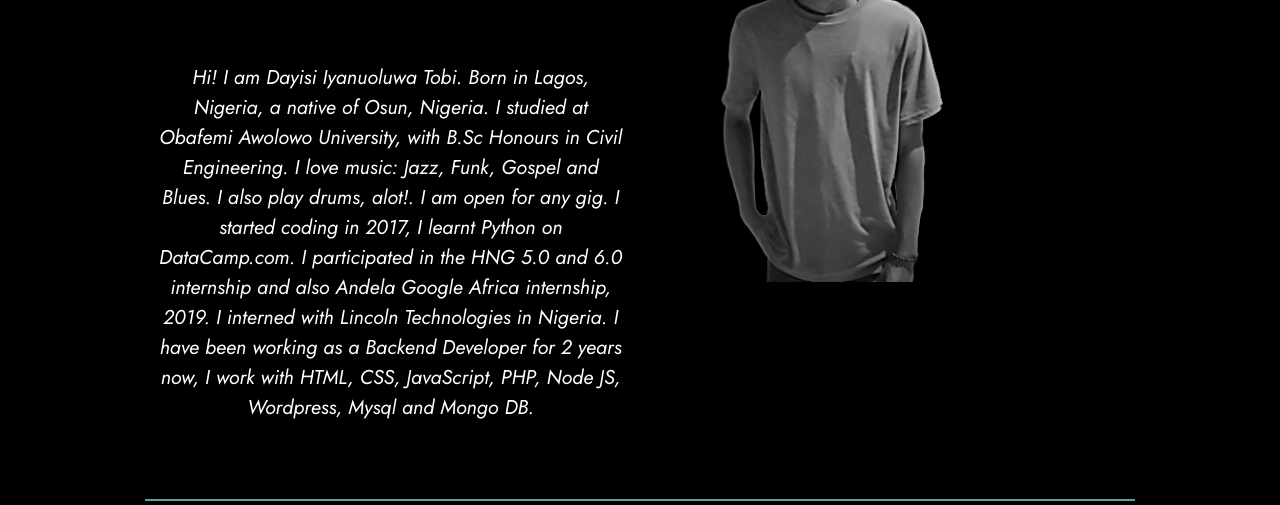
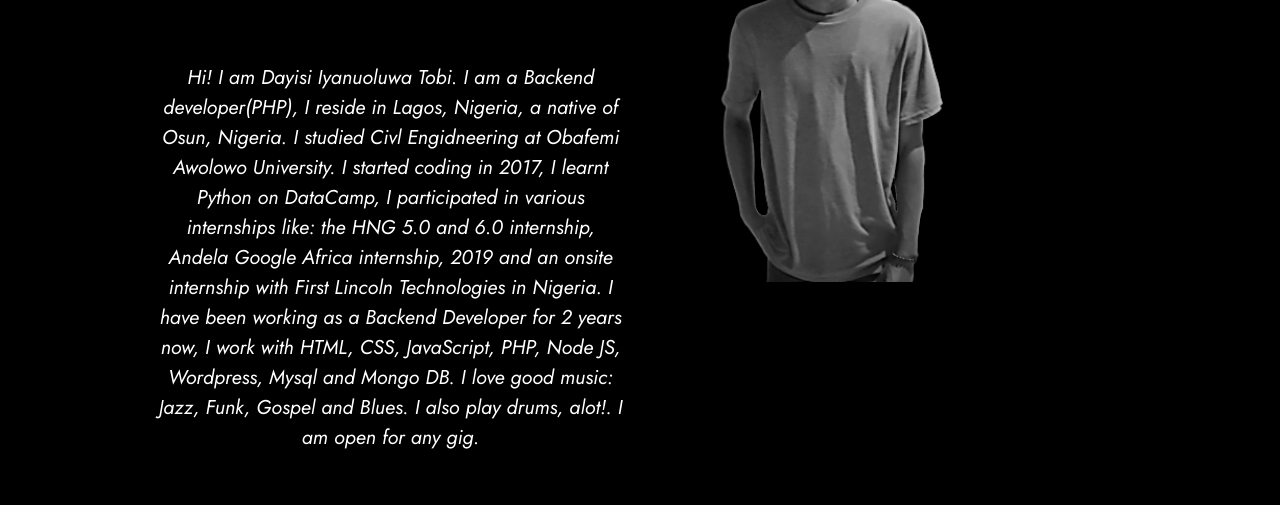
Before and after one commit to Thobeats/profile, a plain HTML site: page index.html in a window 1280 px wide. Shown: the part 266-771 px from the top of the page. Drawn offline with nearby package versions, Linux system fonts and the light colour scheme; a web font is replaced by a local one.

Commit message:
new intro

```diff
--- a/index.html
+++ b/index.html
@@ -53,13 +53,13 @@
 
                 <div class="note">
                     <p>
-                        Hi! I am Dayisi Iyanuoluwa Tobi.
-                        Born in Lagos, Nigeria, a native of Osun, Nigeria.
-                        I studied at Obafemi Awolowo University, with B.Sc Honours in Civil Engineering.
-                        I love music: Jazz, Funk, Gospel and Blues. I also play drums, alot!. I am open for any gig.
-                        I started coding in 2017, I learnt Python on DataCamp.com. I participated in the HNG 5.0 and 6.0 internship and also Andela Google Africa
-                        internship, 2019. I interned with Lincoln Technologies in Nigeria. I have been working as a Backend Developer for 2 years now, I work with HTML, CSS, JavaScript,
+                        Hi! I am Dayisi Iyanuoluwa Tobi. I am a Backend developer(PHP), I reside
+                        in Lagos, Nigeria, a native of Osun, Nigeria.
+                        I studied Civl Engidneering at Obafemi Awolowo University.
+                        I started coding in 2017, I learnt Python on DataCamp, I participated in various internships like: the HNG 5.0 and 6.0 internship, Andela Google Africa
+                        internship, 2019 and an onsite internship with First Lincoln Technologies in Nigeria. I have been working as a Backend Developer for 2 years now, I work with HTML, CSS, JavaScript,
                         PHP, Node JS, Wordpress, Mysql and Mongo DB.
+                        I love good music: Jazz, Funk, Gospel and Blues. I also play drums, alot!. I am open for any gig.
 
                     </p>
                 </div>
```
